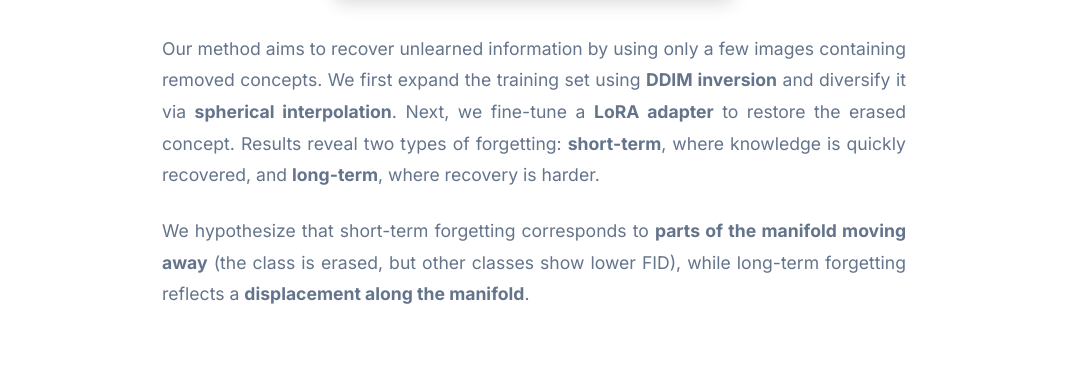
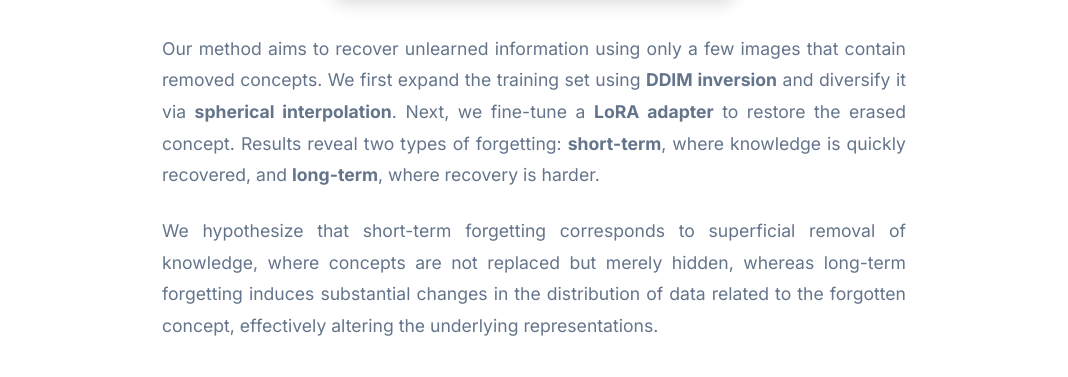
Before and after one commit to gmum/MemoRa, a plain HTML site: page index.html in a window 1280 px wide. Shown: the part 2028-2405 px from the top of the page, without its empty margins (106-1174 px from the left). Drawn offline with nearby package versions, Linux system fonts and the light colour scheme; some icons are missing.

Commit message:
Update page

```diff
--- a/index.html
+++ b/index.html
@@ -801,8 +801,10 @@ eprint = {
           <p>
             The impressive capability of modern text-to-image models to generate realistic visuals has come with a serious drawback: they can be misused to create harmful, deceptive or unlawful content.
             This has accelerated the push for machine unlearning. This new field seeks to selectively remove specific knowledge from a model's training data without causing a drop in its overall performance.
-          However, it turns out that actually forgetting a given concept is an extremely difficult task. Models exposed to attacks using adversarial prompts show the ability to generate so-called unlearned concepts, which can be not only harmful but also illegal.
-           In this paper, we present considerations regarding the ability of models to forget and recall knowledge, introducing the <span class="highlight-blue"><b>Memory Self-Regeneration</b></span> task. Furthermore, we present <span class="highlight-blue"><b>MemoRa</b></span> strategy, which we consider to be a regenerative approach supporting the effective recovery of previously lost knowledge.
+            However, it turns out that actually forgetting a given concept is an extremely difficult task.
+            Models exposed to attacks using adversarial prompts show the ability to generate so-called unlearned concepts, which can be not only harmful but also illegal.
+            In this paper, we present considerations regarding the ability of models to forget and recall knowledge, introducing the <span class="highlight-blue"><b>Memory Self-Regeneration</b></span> task.
+            Furthermore, we present <span class="highlight-blue"><b>MemoRa</b></span> strategy, which we consider to be a regenerative approach supporting the effective recovery of previously lost knowledge.
             Moreover, we propose that robustness in knowledge retrieval is a crucial yet underexplored evaluation measure for developing more robust and effective unlearning techniques.
             Finally, we demonstrate that forgetting occurs in two distinct ways: short-term, where concepts can be quickly recalled, and long-term, where recovery is more challenging.
           </p>
@@ -835,13 +837,13 @@ eprint = {
       <div class="column is-8 is-offset-2">
         <div class="content has-text-justified">
           <p>
-            Our method aims to recover unlearned information by using only a few images containing removed concepts.
+                Our method aims to recover unlearned information using only a few images that contain removed concepts.
                 We first expand the training set using <b>DDIM inversion</b> and diversify it via <b>spherical interpolation</b>.
                 Next, we fine-tune a <b>LoRA adapter</b> to restore the erased concept.
                 Results reveal two types of forgetting: <b>short-term</b>, where knowledge is quickly recovered, and <b>long-term</b>, where recovery is harder.
           </p>
           <p>
-            We hypothesize that short-term forgetting corresponds to <b>parts of the manifold moving away</b> (the class is erased, but other classes show lower FID), while long-term forgetting reflects a <b>displacement along the manifold</b>.
+            We hypothesize that short-term forgetting corresponds to superficial removal of knowledge, where concepts are not replaced but merely hidden, whereas long-term forgetting induces substantial changes in the distribution of data related to the forgotten concept, effectively altering the underlying representations.
           </p>
         </div>
       </div>
```
Lines whose indentation alone changed are shown as unchanged.
